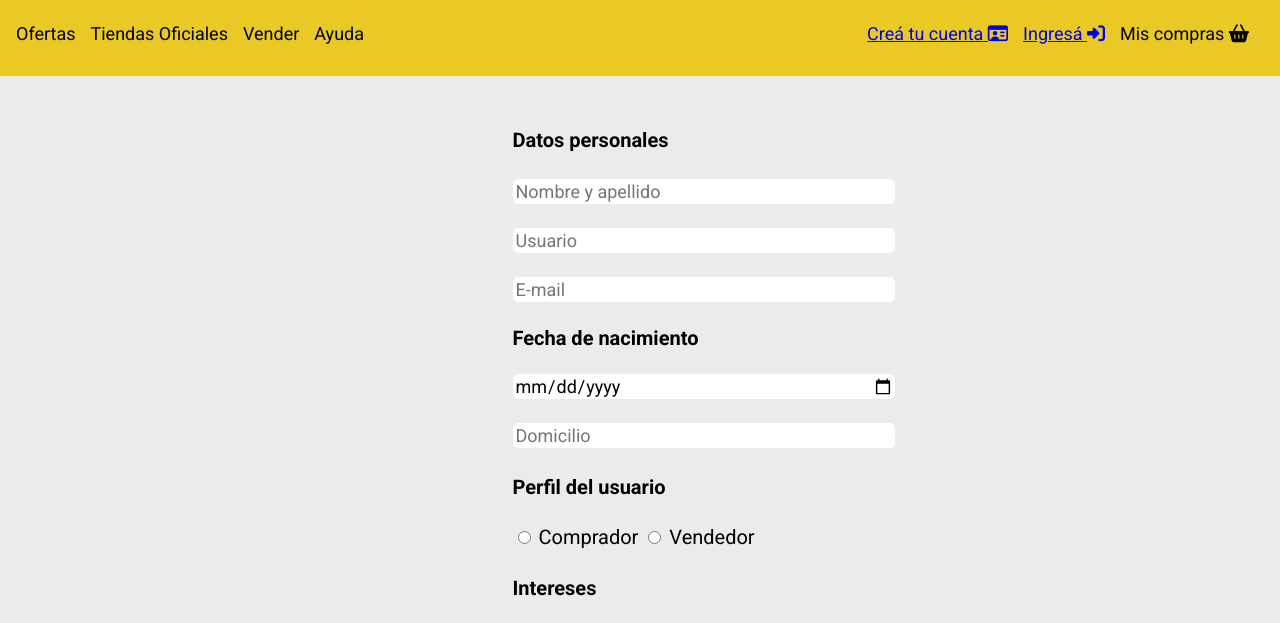
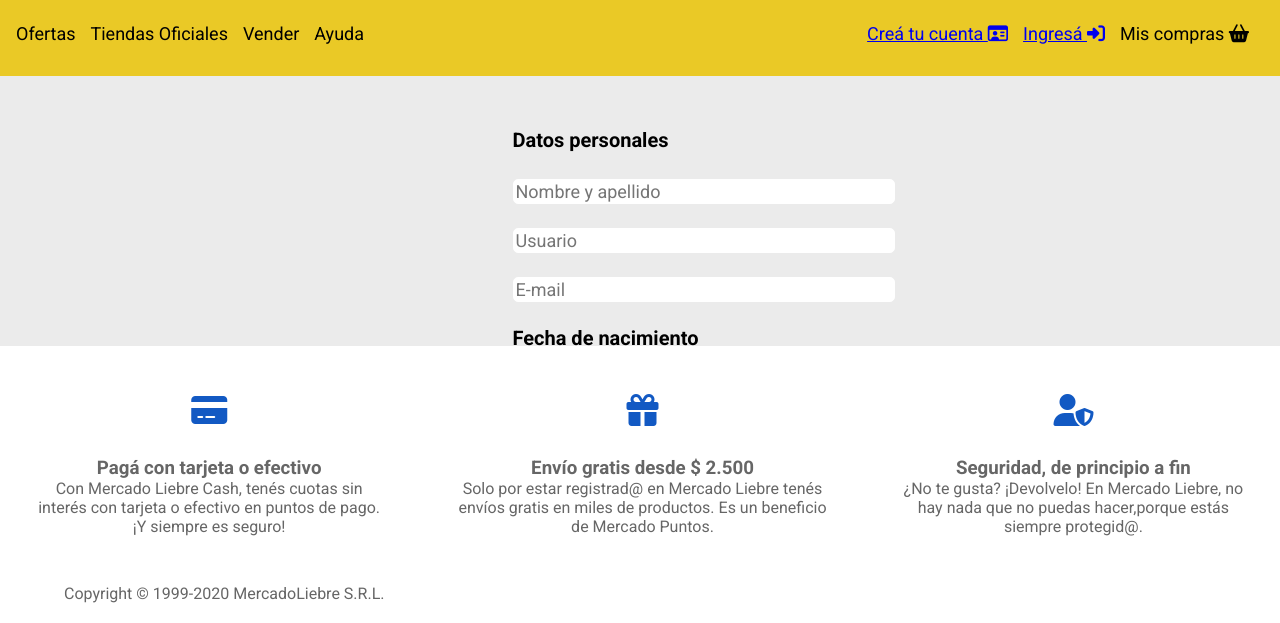
Before and after one commit to dgeraldinediaz/mercadoliebre, a website: page views/register.html in a window 1280 px wide. Shown: the part 165-788 px from the top of the page. Drawn offline with Linux system fonts and the light colour scheme; files that its build step writes are made by us from their sources.

Commit message:
Modificaciones login

```diff
--- a/public/css/styles_login.css
+++ b/public/css/styles_login.css
@@ -4,7 +4,6 @@
 }
 
 body {
-  background-color: #ebebeb;
   margin: 0;
 }
 
@@ -95,37 +94,20 @@
   padding: 2%;
 }
 
-/* FOOTER */
 
-footer {
-  background-color: white;
-  color: #666;
-}
-
-.footer-box {
-  text-align: center;
-  padding-top: 1rem;
-  padding-bottom: 1rem;
-  margin-left: 12%;
-  margin-right: 12%;
-}
-
-.copyright {
-  margin-left: 5%;
-  padding-bottom: 1rem;
-}
 
 /* MAIN */
 
 main {
   width: 100%;
-  margin-top: 1%;
   margin-bottom: 3%;
   display: flex;
   flex-wrap: nowrap;
   flex-direction: column;
   text-align: center;
   font-size: large;
+  padding: 5%;
+  background-color: #ebebeb;
 }
 
 .logo,
@@ -231,6 +213,26 @@
   color: #eac926; /* Cambia el color a tu elección */
 }
 
+footer {
+  background-color: white;
+  color: #666;
+}
+
+.footer-box {
+  text-align: center;
+  padding-top: 1rem;
+  padding-bottom: 1rem;
+  margin-left: 12%;
+  margin-right: 12%;
+}
+
+.copyright {
+  margin-left: 5%;
+  padding-bottom: 1rem;
+}
+
+
+/* Media query para moviles */
 @media screen and (max-width: 575px) {
   nav {
     display: none;
--- a/public/css/styles_register.css
+++ b/public/css/styles_register.css
@@ -298,4 +298,9 @@
     padding: 2rem;
   }
 
+  footer{
+    position: fixed;
+    bottom: 0px;
+  }
+
 }
```
